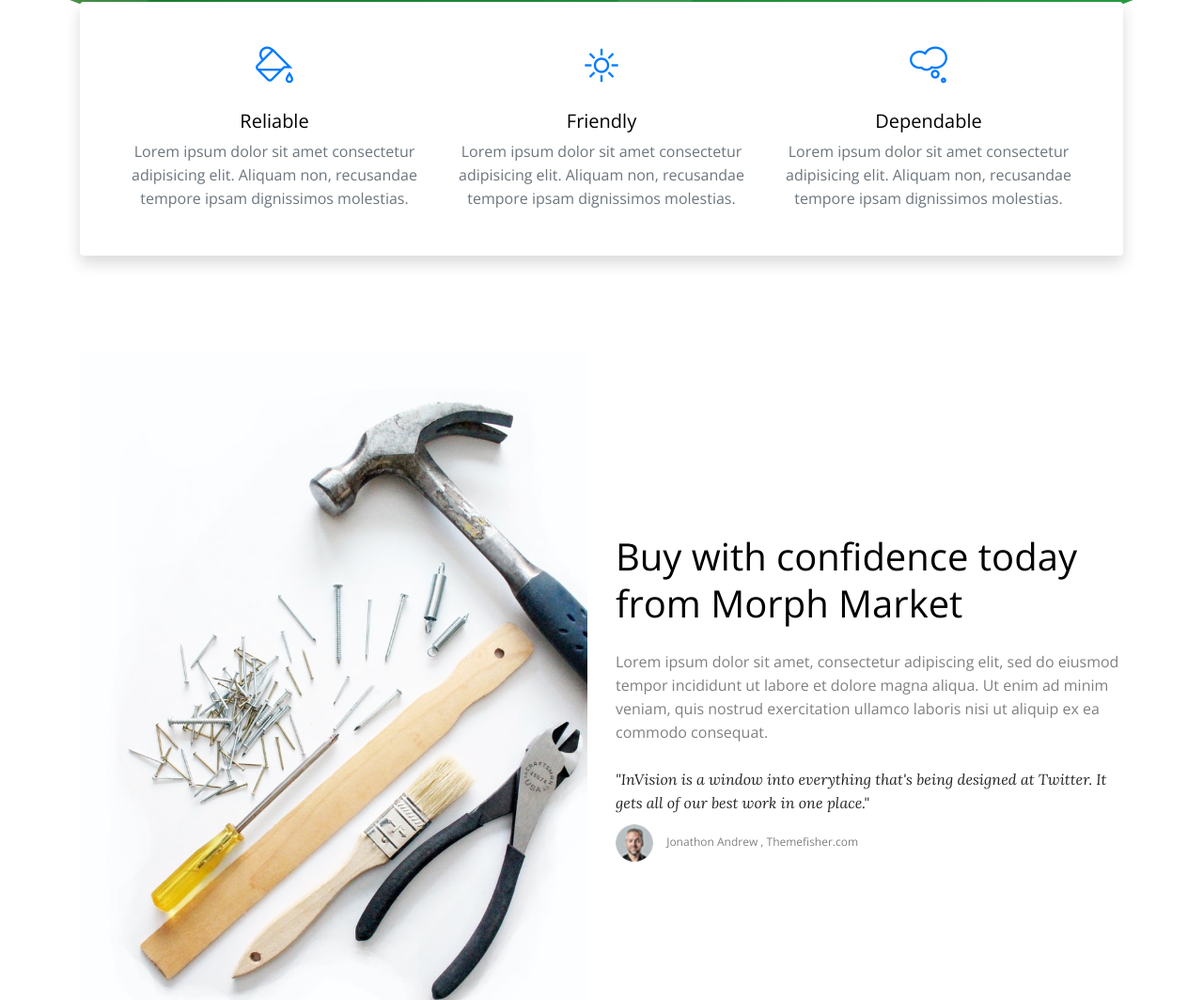
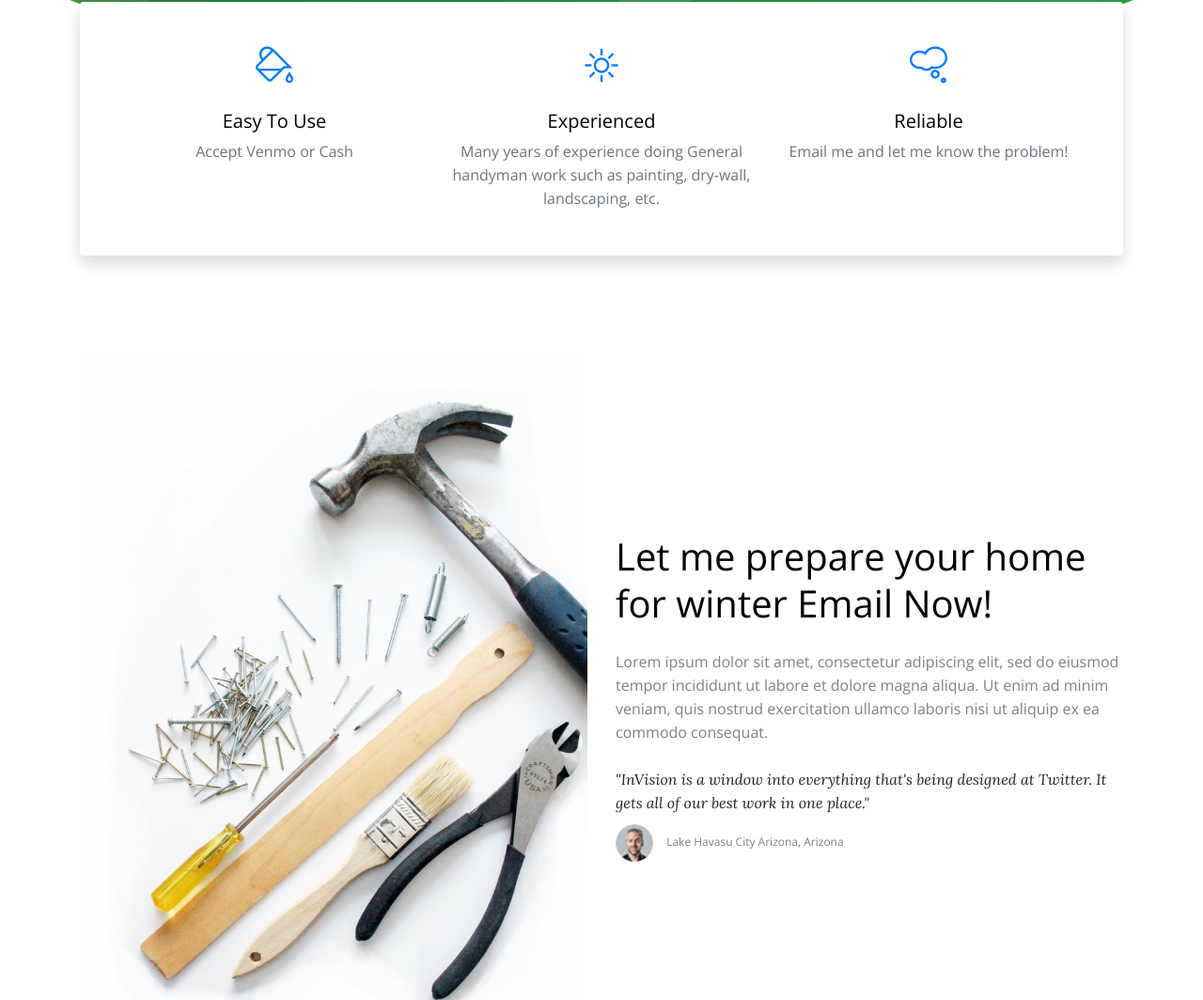
Before and after one commit to cooper-handyman/cooper-handyman.github.io, a website: page index.html in a window 1280 px wide. Shown: the part 1021-2085 px from the top of the page at 94% size. Drawn offline with nearby package versions, Linux system fonts and the light colour scheme; some packages are replaced by stand-ins of ours.

Commit message:
more changes

```diff
--- a/css/style.css
+++ b/css/style.css
@@ -1,5 +1,5 @@
 /*
-THEME: Cooper Handyman | Colorado's Trusted Snake Care
+THEME: Cooper Handyman | Lake Havasu's Handyman
 VERSION: 1.0.0
 AUTHOR: Themefisher
 
--- a/index.html
+++ b/index.html
@@ -1,5 +1,5 @@
 <!--
-THEME: Cooper Handyman | Colorado's Trusted Snake Care
+THEME: Cooper Handyman | Lake Havasu's Handyman
 VERSION: 1.0.0
 AUTHOR: Themefisher
 
@@ -21,7 +21,7 @@ FACEBOOK: https://www.facebook.com/themefisher
   <!-- Basic Page Needs
   ================================================== -->
   <meta charset="utf-8">
-  <title>Cooper Handyman | Colorado's Trusted Snake Care</title>
+  <title>Cooper Handyman | Lake Havasu's Handyman</title>
 
   <!-- Mobile Specific Metas
   ================================================== -->
@@ -162,21 +162,20 @@ FACEBOOK: https://www.facebook.com/themefisher
 			<div class="row">
 				<div class="col-lg-4 col-md-6 mt-5 mt-md-0 text-center">
 					<i class="ti-paint-bucket text-primary h1"></i>
-					<h3 class="mt-4 text-capitalize h5 ">reliable</h3>
-					<p class="regular text-muted">Lorem ipsum dolor sit amet consectetur adipisicing elit. Aliquam non, recusandae
-						tempore ipsam dignissimos molestias.</p>
+					<h3 class="mt-4 text-capitalize h5 ">easy to use</h3>
+					<p class="regular text-muted">Accept Venmo or Cash</p>
 				</div>
 				<div class="col-lg-4 col-md-6 mt-5 mt-md-0 text-center">
 					<i class="ti-shine text-primary h1"></i>
-					<h3 class="mt-4 text-capitalize h5 ">friendly</h3>
-					<p class="regular text-muted">Lorem ipsum dolor sit amet consectetur adipisicing elit. Aliquam non, recusandae
-						tempore ipsam dignissimos molestias.</p>
+					<h3 class="mt-4 text-capitalize h5 ">experienced</h3>
+					<p class="regular text-muted">Many years of experience doing General
+						handyman work such as painting, dry-wall, landscaping, etc.
+					</p>
 				</div>
 				<div class="col-lg-4 col-md-12 mt-5 mt-lg-0 text-center">
 					<i class="ti-thought text-primary h1"></i>
-					<h3 class="mt-4 text-capitalize h5 ">dependable</h3>
-					<p class="regular text-muted">Lorem ipsum dolor sit amet consectetur adipisicing elit. Aliquam non, recusandae
-						tempore ipsam dignissimos molestias.</p>
+					<h3 class="mt-4 text-capitalize h5 ">reliable</h3>
+					<p class="regular text-muted">Email me and let me know the problem!</p>
 					</p>
 				</div>
 			</div>
@@ -199,8 +198,7 @@ FACEBOOK: https://www.facebook.com/themefisher
 			<div class="col-lg-6 mr-auto align-self-center">
 				<div class="feature-content">
 					<!-- Feature Title -->
-					<h2>Buy with confidence today from <a
-							href="https://www.morphmarket.com/stores/elev8ted/?cat=all">Morph Market</a></h2>
+					<h2>Let me prepare your home for winter <a href="mailto:cooper.handyman.az@gmail.com">Email Now!</a></h2>
 					<!-- Feature Description -->
 					<p class="desc">Lorem ipsum dolor sit amet, consectetur adipiscing elit, sed do eiusmod tempor incididunt ut
 						labore et dolore magna aliqua. Ut enim ad minim veniam, quis nostrud exercitation ullamco laboris nisi ut
@@ -216,7 +214,7 @@ FACEBOOK: https://www.facebook.com/themefisher
 						<li class="list-inline-item">
 							<img src="images/testimonial/feature-testimonial-thumb.jpg" alt="">
 						</li>
-						<li class="list-inline-item">Jonathon Andrew , Themefisher.com</li>
+						<li class="list-inline-item">Lake Havasu City Arizona, Arizona</li>
 					</ul>
 				</div>
 			</div>
@@ -230,8 +228,7 @@ FACEBOOK: https://www.facebook.com/themefisher
 			<div class="col-lg-6 ml-auto align-self-center">
 				<div class="feature-content">
 					<!-- Feature Title -->
-					<h2>Buy with confidence today from <a
-							href="https://www.morphmarket.com/stores/elev8ted/?cat=all">Morph Market</a></h2>
+					<h2>Email me and let me know your problem! <a href="mailto:cooper.handyman.az@gmail.com">Email Now!</a></h2>
 					<!-- Feature Description -->
 					<p>Lorem ipsum dolor sit amet, consectetur adipiscing elit, sed do eiusmod tempor incididunt ut labore et
 						dolore magna aliqua. Ut enim ad minim veniam, quis nostrud exercitation ullamco laboris nisi ut aliquip ex
@@ -247,7 +244,7 @@ FACEBOOK: https://www.facebook.com/themefisher
 						<li class="list-inline-item">
 							<img src="images/testimonial/feature-testimonial-thumb.jpg" alt="">
 						</li>
-						<li class="list-inline-item">Jonathon Andrew , Themefisher.com</li>
+						<li class="list-inline-item">Cooper Handyman , Themefisher.com</li>
 					</ul>
 				</div>
 			</div>
```
Also changed, not shown: 404.html (+2 -2 lines), FAQ.html (+2 -2 lines), about.html (+2 -2 lines), blog-single.html (+3 -3 lines), blog.html (+2 -2 lines), career.html (+2 -2 lines), comming-soon.html (+2 -2 lines), contact.html (+2 -2 lines), homepage-2.html (+2 -2 lines), homepage-3.html (+2 -2 lines), privacy-policy.html (+2 -2 lines), sign-in.html (+2 -2 lines), sign-up.html (+2 -2 lines), team.html (+8 -8 lines), 1 other file.
